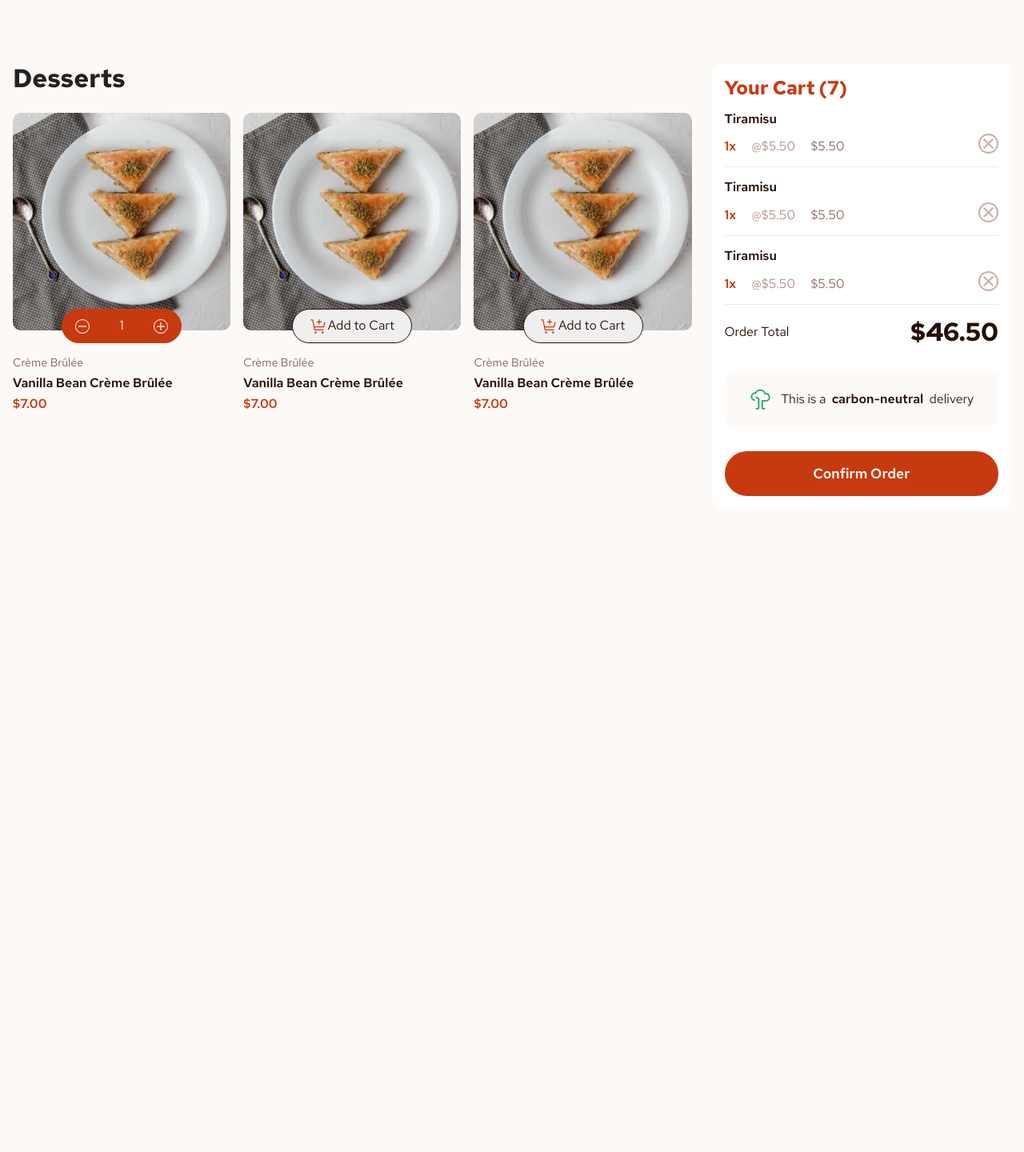
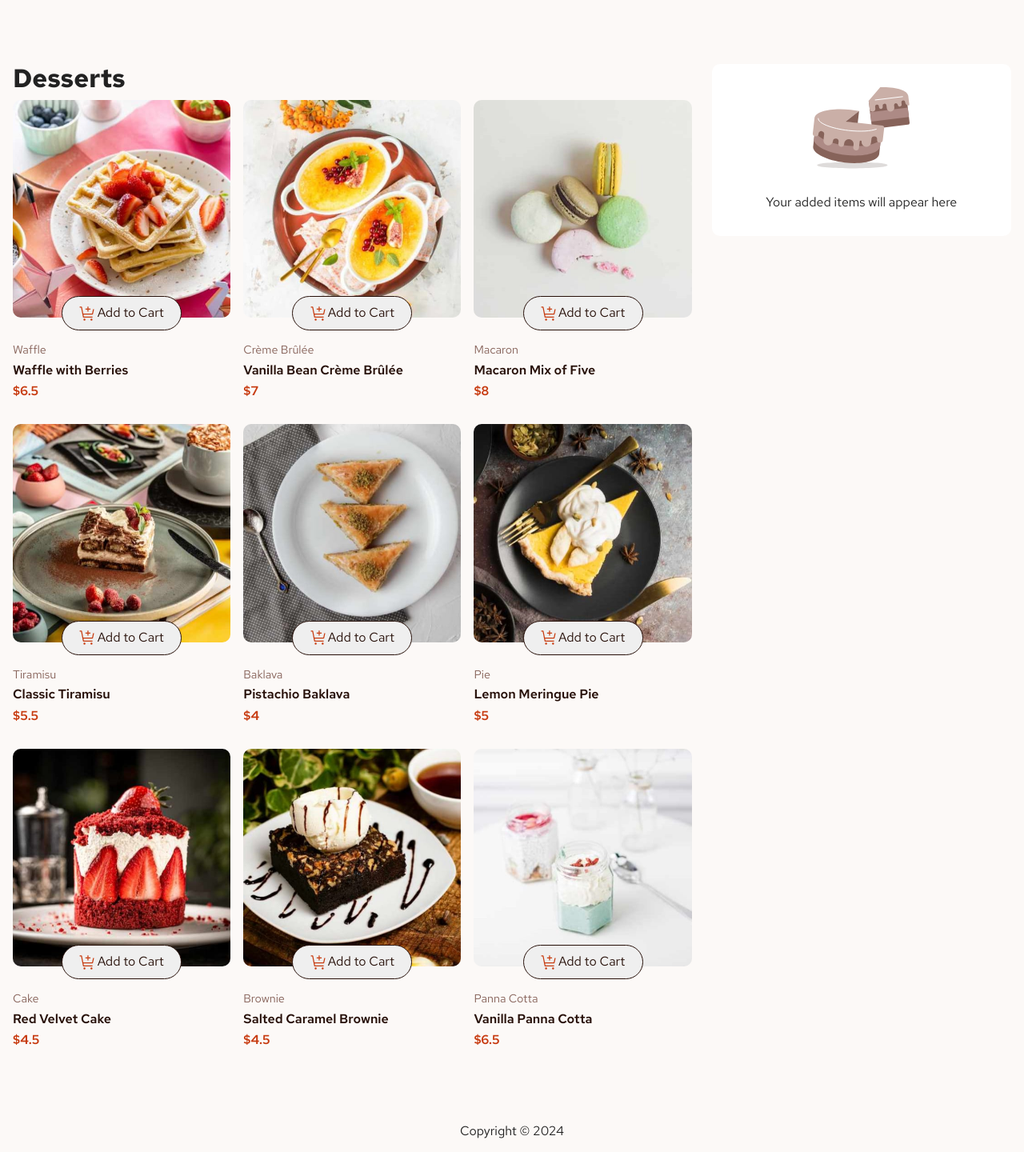
Before and after one commit to angelajholden/product-list-with-cart, a PHP site: page / in a window 1280 px wide. Shown: the whole page at 80% size. Before the commit the page ends 620 px from the top, so only its background shows below. Run offline with PHP 8.4, Linux system fonts and the light colour scheme.

Commit message:
starting the javascript

```diff
--- a/css/style.css
+++ b/css/style.css
@@ -196,6 +196,10 @@ strong {
 	}
 }
 
+.cart-button svg {
+	pointer-events: none;
+}
+
 .cart-button.active {
 	display: flex;
 }
@@ -265,22 +269,18 @@ strong {
 	border-radius: 10px;
 }
 
+.full-cart {
+	display: block;
+}
+
 .empty-cart {
-	display: none;
+	display: block;
 	margin: 0 auto;
 	text-align: center;
-
-	&.active {
-		display: block;
-	}
 }
 
-.full-cart {
-	display: block;
-
-	&.active {
-		display: none;
-	}
+.full-cart + .empty-cart {
+	display: none;
 }
 
 .cart-item {
@@ -418,3 +418,7 @@ strong {
 	background-color: var(--white);
 	color: var(--red);
 }
+
+.copyright {
+	text-align: center;
+}
--- a/index.html
+++ b/index.html
@@ -10,173 +10,17 @@
 		<link href="https://fonts.googleapis.com/css2?family=Red+Hat+Text:wght@300..700&display=swap" rel="stylesheet" />
 		<link rel="stylesheet" href="css/normalize.css" />
 		<link rel="stylesheet" href="css/style.css" />
+		<script defer src="js/main.js"></script>
 	</head>
 	<body>
 		<main class="main">
 			<div class="inner-wrap">
 				<section class="grid">
-					<div class="grid-wrap">
-						<h1 class="primary-header">Desserts</h1>
-						<article class="grid-item">
-							<div class="button-container">
-								<figure class="image-container">
-									<img src="assets/images/image-baklava-desktop.jpg" alt="place holder text" />
-								</figure>
-								<button class="cart-button">
-									<svg xmlns="http://www.w3.org/2000/svg" width="21" height="20" fill="none" viewBox="0 0 21 20">
-										<g fill="#C73B0F" clip-path="url(#a)">
-											<path d="M6.583 18.75a1.25 1.25 0 1 0 0-2.5 1.25 1.25 0 0 0 0 2.5ZM15.334 18.75a1.25 1.25 0 1 0 0-2.5 1.25 1.25 0 0 0 0 2.5ZM3.446 1.752a.625.625 0 0 0-.613-.502h-2.5V2.5h1.988l2.4 11.998a.625.625 0 0 0 .612.502h11.25v-1.25H5.847l-.5-2.5h11.238a.625.625 0 0 0 .61-.49l1.417-6.385h-1.28L16.083 10H5.096l-1.65-8.248Z" />
-											<path d="M11.584 3.75v-2.5h-1.25v2.5h-2.5V5h2.5v2.5h1.25V5h2.5V3.75h-2.5Z" />
-										</g>
-										<defs>
-											<clipPath id="a"><path fill="#fff" d="M.333 0h20v20h-20z" /></clipPath>
-										</defs>
-									</svg>
-									Add to Cart
-								</button>
-								<div class="cart-plus-minus active">
-									<span class="access-hidden">Cart Quantity</span>
-									<button class="more-less">
-										<svg xmlns="http://www.w3.org/2000/svg" width="10" height="2" fill="none" viewBox="0 0 10 2"><path fill="" d="M0 .375h10v1.25H0V.375Z" /></svg>
-									</button>
-									<span class="item-quantity">1</span>
-									<button class="more-less">
-										<svg xmlns="http://www.w3.org/2000/svg" width="10" height="10" fill="none" viewBox="0 0 10 10"><path fill="" d="M10 4.375H5.625V0h-1.25v4.375H0v1.25h4.375V10h1.25V5.625H10v-1.25Z" /></svg>
-									</button>
-								</div>
-							</div>
-							<div class="item-category">Crème Brûlée</div>
-							<h3 class="tertiary-header">Vanilla Bean Crème Brûlée</h3>
-							<div class="item-price">$7.00</div>
-						</article>
-						<article class="grid-item">
-							<div class="button-container">
-								<figure class="image-container">
-									<img src="assets/images/image-baklava-desktop.jpg" alt="place holder text" />
-								</figure>
-								<button class="cart-button active">
-									<svg xmlns="http://www.w3.org/2000/svg" width="21" height="20" fill="none" viewBox="0 0 21 20">
-										<g fill="#C73B0F" clip-path="url(#a)">
-											<path d="M6.583 18.75a1.25 1.25 0 1 0 0-2.5 1.25 1.25 0 0 0 0 2.5ZM15.334 18.75a1.25 1.25 0 1 0 0-2.5 1.25 1.25 0 0 0 0 2.5ZM3.446 1.752a.625.625 0 0 0-.613-.502h-2.5V2.5h1.988l2.4 11.998a.625.625 0 0 0 .612.502h11.25v-1.25H5.847l-.5-2.5h11.238a.625.625 0 0 0 .61-.49l1.417-6.385h-1.28L16.083 10H5.096l-1.65-8.248Z" />
-											<path d="M11.584 3.75v-2.5h-1.25v2.5h-2.5V5h2.5v2.5h1.25V5h2.5V3.75h-2.5Z" />
-										</g>
-										<defs>
-											<clipPath id="a"><path fill="#fff" d="M.333 0h20v20h-20z" /></clipPath>
-										</defs>
-									</svg>
-									Add to Cart
-								</button>
-								<div class="cart-plus-minus">
-									<span class="access-hidden">Cart Quantity</span>
-									<button class="more-less">
-										<svg xmlns="http://www.w3.org/2000/svg" width="10" height="2" fill="none" viewBox="0 0 10 2"><path fill="" d="M0 .375h10v1.25H0V.375Z" /></svg>
-									</button>
-									<span class="item-quantity">1</span>
-									<button class="more-less">
-										<svg xmlns="http://www.w3.org/2000/svg" width="10" height="10" fill="none" viewBox="0 0 10 10"><path fill="" d="M10 4.375H5.625V0h-1.25v4.375H0v1.25h4.375V10h1.25V5.625H10v-1.25Z" /></svg>
-									</button>
-								</div>
-							</div>
-							<div class="item-category">Crème Brûlée</div>
-							<h3 class="tertiary-header">Vanilla Bean Crème Brûlée</h3>
-							<div class="item-price">$7.00</div>
-						</article>
-						<article class="grid-item">
-							<div class="button-container">
-								<figure class="image-container">
-									<img src="assets/images/image-baklava-desktop.jpg" alt="place holder text" />
-								</figure>
-								<button class="cart-button active">
-									<svg xmlns="http://www.w3.org/2000/svg" width="21" height="20" fill="none" viewBox="0 0 21 20">
-										<g fill="#C73B0F" clip-path="url(#a)">
-											<path d="M6.583 18.75a1.25 1.25 0 1 0 0-2.5 1.25 1.25 0 0 0 0 2.5ZM15.334 18.75a1.25 1.25 0 1 0 0-2.5 1.25 1.25 0 0 0 0 2.5ZM3.446 1.752a.625.625 0 0 0-.613-.502h-2.5V2.5h1.988l2.4 11.998a.625.625 0 0 0 .612.502h11.25v-1.25H5.847l-.5-2.5h11.238a.625.625 0 0 0 .61-.49l1.417-6.385h-1.28L16.083 10H5.096l-1.65-8.248Z" />
-											<path d="M11.584 3.75v-2.5h-1.25v2.5h-2.5V5h2.5v2.5h1.25V5h2.5V3.75h-2.5Z" />
-										</g>
-										<defs>
-											<clipPath id="a"><path fill="#fff" d="M.333 0h20v20h-20z" /></clipPath>
-										</defs>
-									</svg>
-									Add to Cart
-								</button>
-								<div class="cart-plus-minus">
-									<span class="access-hidden">Cart Quantity</span>
-									<button class="more-less decrement">
-										<svg xmlns="http://www.w3.org/2000/svg" width="10" height="2" fill="none" viewBox="0 0 10 2"><path fill="" d="M0 .375h10v1.25H0V.375Z" /></svg>
-									</button>
-									<span class="item-quantity">1</span>
-									<button class="more-less increment">
-										<svg xmlns="http://www.w3.org/2000/svg" width="10" height="10" fill="none" viewBox="0 0 10 10"><path fill="" d="M10 4.375H5.625V0h-1.25v4.375H0v1.25h4.375V10h1.25V5.625H10v-1.25Z" /></svg>
-									</button>
-								</div>
-							</div>
-							<div class="item-category">Crème Brûlée</div>
-							<h3 class="tertiary-header">Vanilla Bean Crème Brûlée</h3>
-							<div class="item-price">$7.00</div>
-						</article>
-					</div>
+					<h1 class="primary-header">Desserts</h1>
+					<div class="grid-wrap"></div>
 				</section>
 				<aside class="sidebar">
 					<div class="side-wrap">
-						<h2 class="secondary-header">Your Cart (7)</h2>
-						<div class="full-cart">
-							<div class="cart-container">
-								<article class="cart-item">
-									<div class="cart-quantity">
-										<p class="cart-heading">Tiramisu</p>
-										<div class="quantity-wrap">
-											<span class="quantity">1x</span>
-											<span class="each-item">@$5.50</span>
-											<span class="item-total">$5.50</span>
-										</div>
-									</div>
-									<button class="remove-item">
-										<svg xmlns="http://www.w3.org/2000/svg" width="10" height="10" fill="none" viewBox="0 0 10 10"><path fill="" d="M8.375 9.375 5 6 1.625 9.375l-1-1L4 5 .625 1.625l1-1L5 4 8.375.625l1 1L6 5l3.375 3.375-1 1Z" /></svg>
-									</button>
-								</article>
-								<article class="cart-item">
-									<div class="cart-quantity">
-										<p class="cart-heading">Tiramisu</p>
-										<div class="quantity-wrap">
-											<span class="quantity">1x</span>
-											<span class="each-item">@$5.50</span>
-											<span class="item-total">$5.50</span>
-										</div>
-									</div>
-									<button class="remove-item">
-										<svg xmlns="http://www.w3.org/2000/svg" width="10" height="10" fill="none" viewBox="0 0 10 10"><path fill="" d="M8.375 9.375 5 6 1.625 9.375l-1-1L4 5 .625 1.625l1-1L5 4 8.375.625l1 1L6 5l3.375 3.375-1 1Z" /></svg>
-									</button>
-								</article>
-								<article class="cart-item">
-									<div class="cart-quantity">
-										<p class="cart-heading">Tiramisu</p>
-										<div class="quantity-wrap">
-											<span class="quantity">1x</span>
-											<span class="each-item">@$5.50</span>
-											<span class="item-total">$5.50</span>
-										</div>
-									</div>
-									<button class="remove-item">
-										<svg xmlns="http://www.w3.org/2000/svg" width="10" height="10" fill="none" viewBox="0 0 10 10"><path fill="" d="M8.375 9.375 5 6 1.625 9.375l-1-1L4 5 .625 1.625l1-1L5 4 8.375.625l1 1L6 5l3.375 3.375-1 1Z" /></svg>
-									</button>
-								</article>
-							</div>
-							<p class="order-total">
-								<span>Order Total</span>
-								<span class="total-amount">$46.50</span>
-							</p>
-							<div class="carbon-neutral">
-								<svg xmlns="http://www.w3.org/2000/svg" width="21" height="20" fill="none" viewBox="0 0 21 20">
-									<path fill="#1EA575" d="M8 18.75H6.125V17.5H8V9.729L5.803 8.41l.644-1.072 2.196 1.318a1.256 1.256 0 0 1 .607 1.072V17.5A1.25 1.25 0 0 1 8 18.75Z" />
-									<path fill="#1EA575" d="M14.25 18.75h-1.875a1.25 1.25 0 0 1-1.25-1.25v-6.875h3.75a2.498 2.498 0 0 0 2.488-2.747 2.594 2.594 0 0 0-2.622-2.253h-.99l-.11-.487C13.283 3.56 11.769 2.5 9.875 2.5a3.762 3.762 0 0 0-3.4 2.179l-.194.417-.54-.072A1.876 1.876 0 0 0 5.5 5a2.5 2.5 0 1 0 0 5v1.25a3.75 3.75 0 0 1 0-7.5h.05a5.019 5.019 0 0 1 4.325-2.5c2.3 0 4.182 1.236 4.845 3.125h.02a3.852 3.852 0 0 1 3.868 3.384 3.75 3.75 0 0 1-3.733 4.116h-2.5V17.5h1.875v1.25Z" />
-								</svg>
-								<p>
-									This is a
-									<strong>&nbsp;carbon-neutral&nbsp;</strong>
-									delivery
-								</p>
-							</div>
-							<button class="confirm-order">Confirm Order</button>
-						</div>
 						<div class="empty-cart">
 							<svg xmlns="http://www.w3.org/2000/svg" width="128" height="128" fill="none" viewBox="0 0 128 128">
 								<path fill="#260F08" d="M8.436 110.406c0 1.061 4.636 2.079 12.887 2.829 8.252.75 19.444 1.171 31.113 1.171 11.67 0 22.861-.421 31.113-1.171 8.251-.75 12.887-1.768 12.887-2.829 0-1.061-4.636-2.078-12.887-2.828-8.252-.75-19.443-1.172-31.113-1.172-11.67 0-22.861.422-31.113 1.172-8.251.75-12.887 1.767-12.887 2.828Z" opacity=".15" />
@@ -196,5 +40,9 @@
 				</aside>
 			</div>
 		</main>
+		<p class="copyright">
+			Copyright &copy;
+			<span id="date"></span>
+		</p>
 	</body>
 </html>
--- /dev/null
+++ b/js/main.js
@@ -0,0 +1,179 @@
+function copyright() {
+	const date = document.getElementById("date");
+	const year = new Date().getFullYear();
+	if (date) {
+		date.innerHTML = year;
+	}
+}
+
+async function loadJson(filePath) {
+	try {
+		const response = await fetch(filePath);
+		if (!response.ok) {
+			throw new Error("Network response was not ok");
+		}
+		const data = await response.json();
+		return data;
+	} catch (error) {
+		throw new Error(`Error loading JSON: ${error.message}`);
+	}
+}
+
+/**
+ * When I click on the Add to Cart button,
+ * I want to add an active class to the plus/minus div
+ * and remove the active class from the add to cart button.
+ */
+function toggleButton() {
+	const gridWrap = document.querySelector(".grid-wrap");
+
+	// Use event delegation to handle clicks on .cart-button
+	gridWrap.addEventListener("click", (e) => {
+		// Look for the closest element with the class "cart-button"
+		const cartButton = e.target.closest(".cart-button");
+
+		if (cartButton) {
+			// Use nextElementSibling to get the cart-plus-minus directly after the button
+			const cartPlusMinus = cartButton.nextElementSibling;
+
+			// const cartSidebar = document.querySelector(".side-wrap");
+			// console.log(cartSidebar, "the sidebar is available");
+
+			if (cartPlusMinus) {
+				if (cartButton.classList.contains("active")) {
+					// Remove active from the button, add it to cart-plus-minus
+					cartButton.classList.remove("active");
+					cartPlusMinus.classList.add("active");
+
+					// Add item to the cart
+					const gridItem = cartButton.closest(".grid-item");
+					addToCart(gridItem);
+				}
+			}
+		}
+	});
+}
+
+/**
+ * When I click the add to cart button,
+ * I want to add the item data to the cart/sidebar.
+ */
+function addToCart(gridItem) {
+	// Get item details from gridItem
+	const itemName = gridItem.querySelector(".tertiary-header").innerText;
+	const itemPrice = gridItem.querySelector(".item-price").innerText;
+
+	// Create the new cart item markup
+	const cartItem = document.createElement("article");
+	cartItem.classList.add("cart-item");
+	cartItem.innerHTML = `
+    <div class="cart-quantity">
+      <p class="cart-heading">${itemName}</p>
+      <div class="quantity-wrap">
+        <span class="quantity">1x</span>
+        <span class="each-item">@$${itemPrice}</span>
+        <span class="item-total">$${itemPrice}</span>
+      </div>
+    </div>
+    <button class="remove-item">
+      <svg xmlns="http://www.w3.org/2000/svg" width="10" height="10" fill="none" viewBox="0 0 10 10">
+        <path fill="" d="M8.375 9.375 5 6 1.625 9.375l-1-1L4 5 .625 1.625l1-1L5 4 8.375.625l1 1L6 5l3.375 3.375-1 1Z" />
+      </svg>
+    </button>
+  `;
+
+	// Append the new cart item to the sidebar
+	const cartSidebar = document.querySelector(".side-wrap");
+	if (cartSidebar) {
+		console.log("cart item");
+		cartSidebar.appendChild(cartItem);
+	}
+
+	// Add functionality to remove the item from the cart
+	const removeButton = cartItem.querySelector(".remove-item");
+	removeButton.addEventListener("click", () => {
+		cartSidebar.removeChild(cartItem);
+	});
+}
+
+// DON'T FORGET ABOUT PERSISTENT STORAGE
+
+document.addEventListener("DOMContentLoaded", () => {
+	copyright();
+	loadJson("json/data.json")
+		.then((data) => {
+			const gridWrap = document.querySelector(".grid-wrap");
+			data.forEach((item) => {
+				const article = document.createElement("article");
+				article.classList.add("grid-item");
+				article.innerHTML = `
+					<div class="button-container">
+						<figure class="image-container">
+							<img src="${item.image.desktop}" alt="${item.name}" />
+						</figure>
+						<button class="cart-button active">
+							<svg xmlns="http://www.w3.org/2000/svg" width="21" height="20" fill="none" viewBox="0 0 21 20">
+								<g fill="#C73B0F" clip-path="url(#a)">
+									<path d="M6.583 18.75a1.25 1.25 0 1 0 0-2.5 1.25 1.25 0 0 0 0 2.5ZM15.334 18.75a1.25 1.25 0 1 0 0-2.5 1.25 1.25 0 0 0 0 2.5ZM3.446 1.752a.625.625 0 0 0-.613-.502h-2.5V2.5h1.988l2.4 11.998a.625.625 0 0 0 .612.502h11.25v-1.25H5.847l-.5-2.5h11.238a.625.625 0 0 0 .61-.49l1.417-6.385h-1.28L16.083 10H5.096l-1.65-8.248Z" />
+									<path d="M11.584 3.75v-2.5h-1.25v2.5h-2.5V5h2.5v2.5h1.25V5h2.5V3.75h-2.5Z" />
+								</g>
+								<defs>
+									<clipPath id="a">
+										<path fill="#fff" d="M.333 0h20v20h-20z" />
+									</clipPath>
+								</defs>
+							</svg>
+							Add to Cart
+						</button>
+						<div class="cart-plus-minus">
+							<span class="access-hidden">Cart Quantity</span>
+							<button class="more-less">
+								<svg xmlns="http://www.w3.org/2000/svg" width="10" height="2" fill="none" viewBox="0 0 10 2">
+									<path fill="" d="M0 .375h10v1.25H0V.375Z" />
+								</svg>
+							</button>
+							<span class="item-quantity">1</span>
+							<button class="more-less">
+								<svg xmlns="http://www.w3.org/2000/svg" width="10" height="10" fill="none" viewBox="0 0 10 10">
+									<path fill="" d="M10 4.375H5.625V0h-1.25v4.375H0v1.25h4.375V10h1.25V5.625H10v-1.25Z" />
+								</svg>
+							</button>
+						</div>
+					</div>
+					<div class="item-category">${item.category}</div>
+					<h3 class="tertiary-header">${item.name}</h3>
+					<div class="item-price">$${item.price}</div>
+				`;
+				gridWrap.appendChild(article);
+			});
+			toggleButton();
+		})
+		.catch((error) => {
+			console.error("Error loading JSON data: ", error);
+		});
+});
+
+/**
+ * <div class="full-cart">
+	<h2 class="secondary-header">Your Cart (7)</h2>
+	<div class="cart-container">
+
+	</div>
+	<p class="order-total">
+		<span>Order Total</span>
+		<span class="total-amount">$46.50</span>
+	</p>
+	<div class="carbon-neutral">
+		<svg xmlns="http://www.w3.org/2000/svg" width="21" height="20" fill="none" viewBox="0 0 21 20">
+			<path fill="#1EA575" d="M8 18.75H6.125V17.5H8V9.729L5.803 8.41l.644-1.072 2.196 1.318a1.256 1.256 0 0 1 .607 1.072V17.5A1.25 1.25 0 0 1 8 18.75Z" />
+			<path fill="#1EA575" d="M14.25 18.75h-1.875a1.25 1.25 0 0 1-1.25-1.25v-6.875h3.75a2.498 2.498 0 0 0 2.488-2.747 2.594 2.594 0 0 0-2.622-2.253h-.99l-.11-.487C13.283 3.56 11.769 2.5 9.875 2.5a3.762 3.762 0 0 0-3.4 2.179l-.194.417-.54-.072A1.876 1.876 0 0 0 5.5 5a2.5 2.5 0 1 0 0 5v1.25a3.75 3.75 0 0 1 0-7.5h.05a5.019 5.019 0 0 1 4.325-2.5c2.3 0 4.182 1.236 4.845 3.125h.02a3.852 3.852 0 0 1 3.868 3.384 3.75 3.75 0 0 1-3.733 4.116h-2.5V17.5h1.875v1.25Z" />
+		</svg>
+		<p>
+			This is a
+			<strong>&nbsp;carbon-neutral&nbsp;</strong>
+			delivery
+		</p>
+	</div>
+	<button class="confirm-order">Confirm Order</button>
+</div>
+ */
```
